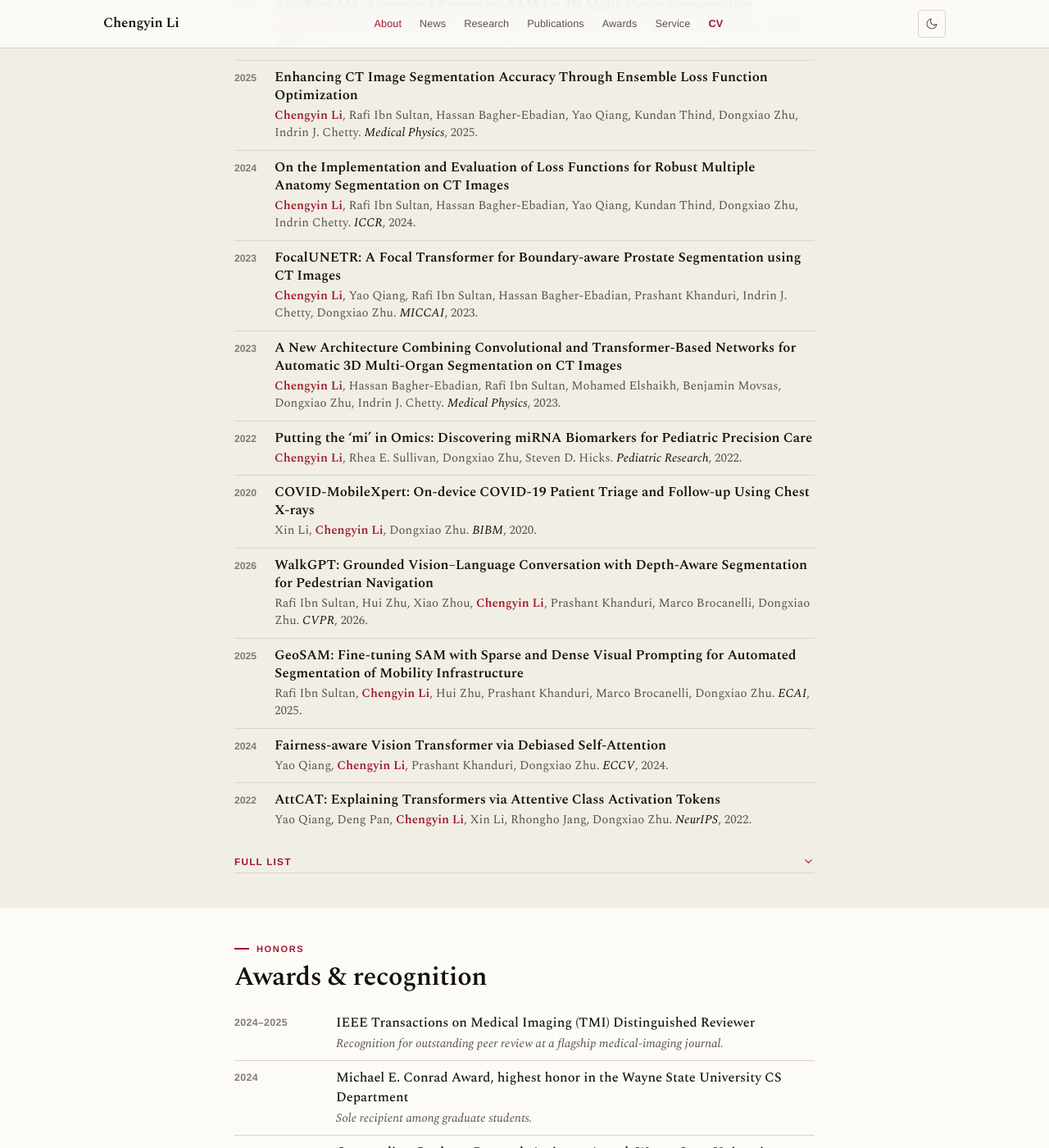
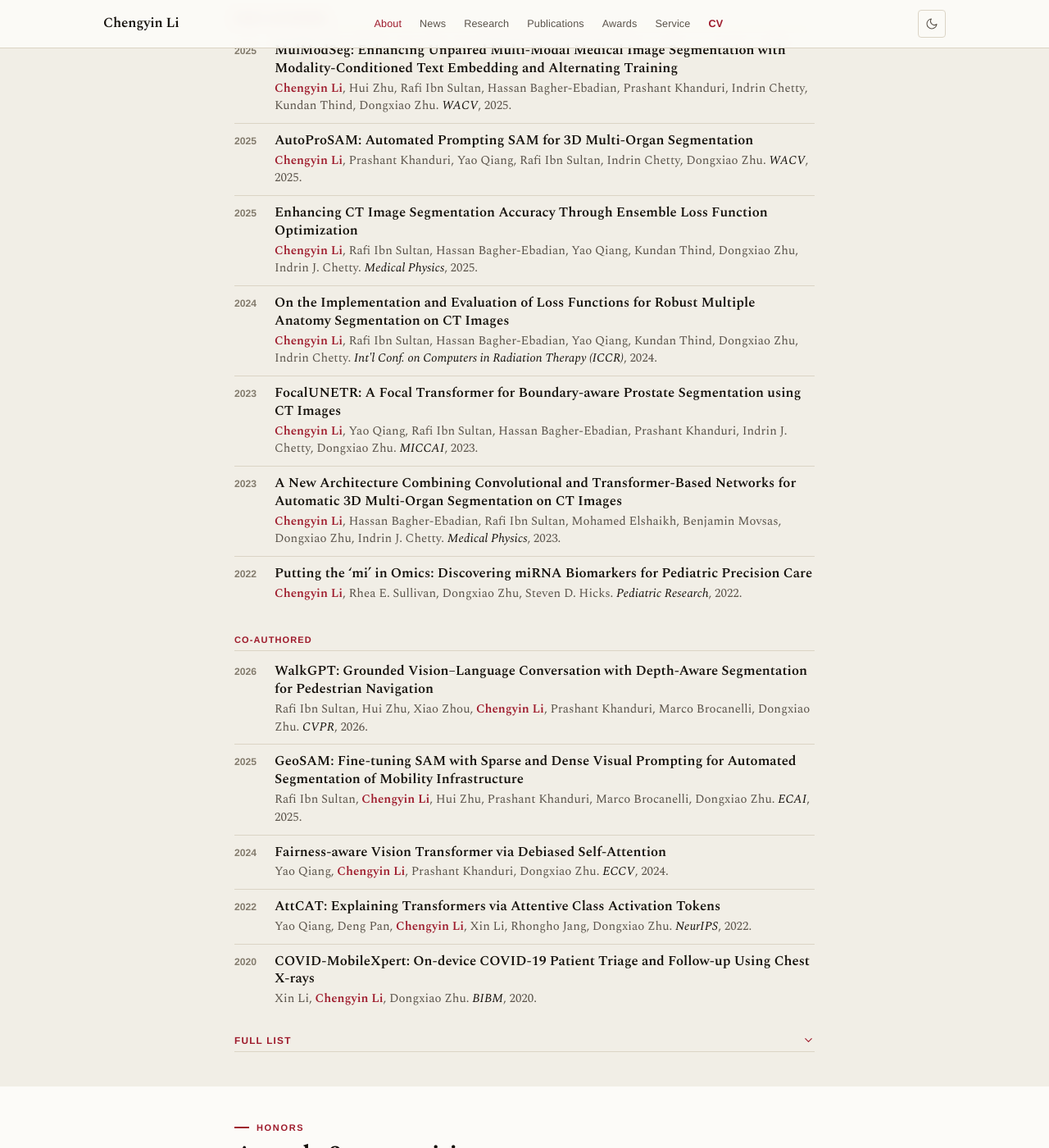
Before and after one commit to ChengyinLee/chengyinlee.github.io, a Jekyll site: the page built from _pages/about.md, in a window 1280 px wide and 1400 px high, scrolled down 1969 px. Shown: the whole window at 82% size. Built offline with Jekyll 4.4.1, drawn with Linux system fonts in a browser that asks for light colours; some of the changed text lies outside the part shown.

Commit message:
Redesign + 2026 content update (EB1A-focused)

```diff
--- a/_data/news.yml
+++ b/_data/news.yml
@@ -10,7 +10,7 @@
   text: "<strong>WalkGPT</strong> accepted to <strong>CVPR 2026</strong>."
 - date: "2026.01"
   icon: "💼"
-  text: "Serving as PC member / reviewer for <strong>ICLR 2026, AAAI 2026, CVPR 2026, ICCV 2026, MICCAI 2026,</strong> and <strong>NeurIPS 2026</strong>."
+  text: "Serving as PC member / reviewer for <strong>ICLR 2026, AAAI 2026, CVPR 2026, ECCV 2026, MICCAI 2026,</strong> and <strong>NeurIPS 2026</strong>."
 - date: "2025.10"
   icon: "🚁"
   text: "Presented <strong>GeoSAM</strong> at <strong>ECAI 2025</strong> (Bologna, Italy)."
--- a/_data/selected.yml
+++ b/_data/selected.yml
@@ -1,56 +1,65 @@
-# Selected publications shown by default (ordered). Full list lives in publications.yml.
-- title: "MulModSeg: Enhancing Unpaired Multi-Modal Medical Image Segmentation with Modality-Conditioned Text Embedding and Alternating Training"
-  authors: "Chengyin Li, Hui Zhu, Rafi Ibn Sultan, Hassan Bagher-Ebadian, Prashant Khanduri, Indrin Chetty, Kundan Thind, Dongxiao Zhu"
-  venue: "WACV"
-  year: 2025
-  url: "https://arxiv.org/abs/2411.15576"
-- title: "AutoProSAM: Automated Prompting SAM for 3D Multi-Organ Segmentation"
-  authors: "Chengyin Li, Prashant Khanduri, Yao Qiang, Rafi Ibn Sultan, Indrin Chetty, Dongxiao Zhu"
-  venue: "WACV"
-  year: 2025
-  url: "https://arxiv.org/abs/2308.14936"
-- title: "Enhancing CT Image Segmentation Accuracy Through Ensemble Loss Function Optimization"
-  authors: "Chengyin Li, Rafi Ibn Sultan, Hassan Bagher-Ebadian, Yao Qiang, Kundan Thind, Dongxiao Zhu, Indrin J. Chetty"
-  venue: "Medical Physics"
-  year: 2025
-- title: "On the Implementation and Evaluation of Loss Functions for Robust Multiple Anatomy Segmentation on CT Images"
-  authors: "Chengyin Li, Rafi Ibn Sultan, Hassan Bagher-Ebadian, Yao Qiang, Kundan Thind, Dongxiao Zhu, Indrin Chetty"
-  venue: "ICCR"
-  year: 2024
-- title: "FocalUNETR: A Focal Transformer for Boundary-aware Prostate Segmentation using CT Images"
-  authors: "Chengyin Li, Yao Qiang, Rafi Ibn Sultan, Hassan Bagher-Ebadian, Prashant Khanduri, Indrin J. Chetty, Dongxiao Zhu"
-  venue: "MICCAI"
-  year: 2023
-  url: "https://link.springer.com/chapter/10.1007/978-3-031-43898-1_57"
-- title: "A New Architecture Combining Convolutional and Transformer-Based Networks for Automatic 3D Multi-Organ Segmentation on CT Images"
-  authors: "Chengyin Li, Hassan Bagher-Ebadian, Rafi Ibn Sultan, Mohamed Elshaikh, Benjamin Movsas, Dongxiao Zhu, Indrin J. Chetty"
-  venue: "Medical Physics"
-  year: 2023
-  url: "https://aapm.onlinelibrary.wiley.com/doi/10.1002/mp.16750"
-- title: "Putting the ‘mi’ in Omics: Discovering miRNA Biomarkers for Pediatric Precision Care"
-  authors: "Chengyin Li, Rhea E. Sullivan, Dongxiao Zhu, Steven D. Hicks"
-  venue: "Pediatric Research"
-  year: 2022
-- title: "COVID-MobileXpert: On-device COVID-19 Patient Triage and Follow-up Using Chest X-rays"
-  authors: "Xin Li, Chengyin Li, Dongxiao Zhu"
-  venue: "BIBM"
-  year: 2020
-  url: "https://www.computer.org/csdl/proceedings-article/bibm/2020/09313217/1qmfVqaDpba"
-- title: "WalkGPT: Grounded Vision–Language Conversation with Depth-Aware Segmentation for Pedestrian Navigation"
-  authors: "Rafi Ibn Sultan, Hui Zhu, Xiao Zhou, Chengyin Li, Prashant Khanduri, Marco Brocanelli, Dongxiao Zhu"
-  venue: "CVPR"
-  year: 2026
-- title: "GeoSAM: Fine-tuning SAM with Sparse and Dense Visual Prompting for Automated Segmentation of Mobility Infrastructure"
-  authors: "Rafi Ibn Sultan, Chengyin Li, Hui Zhu, Prashant Khanduri, Marco Brocanelli, Dongxiao Zhu"
-  venue: "ECAI"
-  year: 2025
-- title: "Fairness-aware Vision Transformer via Debiased Self-Attention"
-  authors: "Yao Qiang, Chengyin Li, Prashant Khanduri, Dongxiao Zhu"
-  venue: "ECCV"
-  year: 2024
-  url: "https://arxiv.org/abs/2301.13803"
-- title: "AttCAT: Explaining Transformers via Attentive Class Activation Tokens"
-  authors: "Yao Qiang, Deng Pan, Chengyin Li, Xin Li, Rhongho Jang, Dongxiao Zhu"
-  venue: "NeurIPS"
-  year: 2022
-  url: "https://proceedings.neurips.cc/paper_files/paper/2022/file/20e45668fefa793bd9f2edf19be12c4b-Paper-Conference.pdf"
+# Selected publications, grouped by authorship role and newest-first within each group.
+# Full list lives in publications.yml. `me` (Chengyin Li) is highlighted in the template.
+- group: "First-authored"
+  items:
+    - title: "MulModSeg: Enhancing Unpaired Multi-Modal Medical Image Segmentation with Modality-Conditioned Text Embedding and Alternating Training"
+      authors: "Chengyin Li, Hui Zhu, Rafi Ibn Sultan, Hassan Bagher-Ebadian, Prashant Khanduri, Indrin Chetty, Kundan Thind, Dongxiao Zhu"
+      venue: "WACV"
+      year: 2025
+      url: "https://arxiv.org/abs/2411.15576"
+    - title: "AutoProSAM: Automated Prompting SAM for 3D Multi-Organ Segmentation"
+      authors: "Chengyin Li, Prashant Khanduri, Yao Qiang, Rafi Ibn Sultan, Indrin Chetty, Dongxiao Zhu"
+      venue: "WACV"
+      year: 2025
+      url: "https://arxiv.org/abs/2308.14936"
+    - title: "Enhancing CT Image Segmentation Accuracy Through Ensemble Loss Function Optimization"
+      authors: "Chengyin Li, Rafi Ibn Sultan, Hassan Bagher-Ebadian, Yao Qiang, Kundan Thind, Dongxiao Zhu, Indrin J. Chetty"
+      venue: "Medical Physics"
+      year: 2025
+      url: "https://doi.org/10.1002/mp.17848"
+    - title: "On the Implementation and Evaluation of Loss Functions for Robust Multiple Anatomy Segmentation on CT Images"
+      authors: "Chengyin Li, Rafi Ibn Sultan, Hassan Bagher-Ebadian, Yao Qiang, Kundan Thind, Dongxiao Zhu, Indrin Chetty"
+      venue: "Int'l Conf. on Computers in Radiation Therapy (ICCR)"
+      year: 2024
+      url: "https://www.iccr2024.org/papers/526351.pdf"
+    - title: "FocalUNETR: A Focal Transformer for Boundary-aware Prostate Segmentation using CT Images"
+      authors: "Chengyin Li, Yao Qiang, Rafi Ibn Sultan, Hassan Bagher-Ebadian, Prashant Khanduri, Indrin J. Chetty, Dongxiao Zhu"
+      venue: "MICCAI"
+      year: 2023
+      url: "https://link.springer.com/chapter/10.1007/978-3-031-43898-1_57"
+    - title: "A New Architecture Combining Convolutional and Transformer-Based Networks for Automatic 3D Multi-Organ Segmentation on CT Images"
+      authors: "Chengyin Li, Hassan Bagher-Ebadian, Rafi Ibn Sultan, Mohamed Elshaikh, Benjamin Movsas, Dongxiao Zhu, Indrin J. Chetty"
+      venue: "Medical Physics"
+      year: 2023
+      url: "https://aapm.onlinelibrary.wiley.com/doi/10.1002/mp.16750"
+    - title: "Putting the ‘mi’ in Omics: Discovering miRNA Biomarkers for Pediatric Precision Care"
+      authors: "Chengyin Li, Rhea E. Sullivan, Dongxiao Zhu, Steven D. Hicks"
+      venue: "Pediatric Research"
+      year: 2022
+      url: "https://doi.org/10.1038/s41390-022-02206-5"
+- group: "Co-authored"
+  items:
+    - title: "WalkGPT: Grounded Vision–Language Conversation with Depth-Aware Segmentation for Pedestrian Navigation"
+      authors: "Rafi Ibn Sultan, Hui Zhu, Xiao Zhou, Chengyin Li, Prashant Khanduri, Marco Brocanelli, Dongxiao Zhu"
+      venue: "CVPR"
+      year: 2026
+    - title: "GeoSAM: Fine-tuning SAM with Sparse and Dense Visual Prompting for Automated Segmentation of Mobility Infrastructure"
+      authors: "Rafi Ibn Sultan, Chengyin Li, Hui Zhu, Prashant Khanduri, Marco Brocanelli, Dongxiao Zhu"
+      venue: "ECAI"
+      year: 2025
+      url: "https://arxiv.org/abs/2311.11319"
+    - title: "Fairness-aware Vision Transformer via Debiased Self-Attention"
+      authors: "Yao Qiang, Chengyin Li, Prashant Khanduri, Dongxiao Zhu"
+      venue: "ECCV"
+      year: 2024
+      url: "https://arxiv.org/abs/2301.13803"
+    - title: "AttCAT: Explaining Transformers via Attentive Class Activation Tokens"
+      authors: "Yao Qiang, Deng Pan, Chengyin Li, Xin Li, Rhongho Jang, Dongxiao Zhu"
+      venue: "NeurIPS"
+      year: 2022
+      url: "https://proceedings.neurips.cc/paper_files/paper/2022/file/20e45668fefa793bd9f2edf19be12c4b-Paper-Conference.pdf"
+    - title: "COVID-MobileXpert: On-device COVID-19 Patient Triage and Follow-up Using Chest X-rays"
+      authors: "Xin Li, Chengyin Li, Dongxiao Zhu"
+      venue: "BIBM"
+      year: 2020
+      url: "https://www.computer.org/csdl/proceedings-article/bibm/2020/09313217/1qmfVqaDpba"
--- a/_data/service.yml
+++ b/_data/service.yml
@@ -20,6 +20,6 @@ journals:
   - { venue: "Computers in Biology and Medicine", years: "2025" }
   - { venue: "Journal of Medical Imaging", years: "2024" }
   - { venue: "Smart Health", years: "2023" }
-  - { venue: "Scientific Reports (Nature)", years: "2021" }
+  - { venue: "Scientific Reports (Nature Portfolio)", years: "2021" }
 teaching:
   - "Graduate Teaching Assistant, Computer &amp; Information Engineering, The Chinese University of Hong Kong (Shenzhen), 2017–2018"
--- a/_layouts/default.html
+++ b/_layouts/default.html
@@ -36,6 +53,7 @@
 {% capture ic_scholar %}<svg viewBox="0 0 24 24" fill="none" stroke="currentColor" stroke-width="1.6" stroke-linecap="round" stroke-linejoin="round"><path d="M22 10 12 5 2 10l10 5 10-5Z"/><path d="M6 12v5c0 1 2.5 3 6 3s6-2 6-3v-5"/></svg>{% endcapture %}
 {% capture ic_linkedin %}<svg viewBox="0 0 24 24" fill="currentColor"><path d="M20.45 20.45h-3.56v-5.57c0-1.33-.02-3.04-1.85-3.04-1.85 0-2.13 1.45-2.13 2.94v5.67H9.35V9h3.42v1.56h.05c.48-.9 1.64-1.85 3.37-1.85 3.6 0 4.27 2.37 4.27 5.46v6.28zM5.34 7.43a2.06 2.06 0 1 1 0-4.13 2.06 2.06 0 0 1 0 4.13zM7.12 20.45H3.56V9h3.56v11.45zM22.22 0H1.77C.79 0 0 .77 0 1.73v20.54C0 23.23.79 24 1.77 24h20.45c.98 0 1.78-.77 1.78-1.73V1.73C24 .77 23.2 0 22.22 0z"/></svg>{% endcapture %}
 {% capture ic_cv %}<svg viewBox="0 0 24 24" fill="none" stroke="currentColor" stroke-width="1.6" stroke-linecap="round" stroke-linejoin="round"><path d="M14 2H6a2 2 0 0 0-2 2v16a2 2 0 0 0 2 2h12a2 2 0 0 0 2-2V8Z"/><path d="M14 2v6h6"/><path d="M16 13H8M16 17H8M10 9H8"/></svg>{% endcapture %}
+{% capture ic_dblp %}<svg viewBox="0 0 24 24" fill="none" stroke="currentColor" stroke-width="1.7" stroke-linecap="round" stroke-linejoin="round" aria-hidden="true"><path d="M4 6h13M4 12h16M4 18h10"/></svg>{% endcapture %}
 
 <header class="nav" id="nav">
   <div class="container nav__inner">
@@ -74,6 +92,7 @@
           <a class="hlink" href="mailto:{{ author.email }}">{{ ic_mail }}<span>Email</span></a>
           <a class="hlink" href="{{ author.googlescholar }}" target="_blank" rel="noopener">{{ ic_scholar }}<span>Google Scholar</span></a>
           <a class="hlink" href="https://www.linkedin.com/in/{{ author.linkedin }}" target="_blank" rel="noopener">{{ ic_linkedin }}<span>LinkedIn</span></a>
+          {% if author.dblp %}<a class="hlink" href="{{ author.dblp }}" target="_blank" rel="noopener">{{ ic_dblp }}<span>DBLP</span></a>{% endif %}
           {% if author.orcid %}<a class="hlink" href="{{ author.orcid }}" target="_blank" rel="noopener"><span>ORCID</span></a>{% endif %}
           <a class="hlink hlink--cv" href="{{ author.cv | relative_url }}" target="_blank" rel="noopener">{{ ic_cv }}<span>Curriculum Vitae</span></a>
         </div>
@@ -87,8 +106,8 @@
   {% if m.show %}
   <section class="metrics" aria-label="Research impact">
     <div class="container">
-      <button class="metrics__toggle" id="metricsToggle" aria-expanded="false" aria-controls="metricsPanel">Research metrics<svg class="chev" viewBox="0 0 24 24" fill="none" stroke="currentColor" stroke-width="1.8" stroke-linecap="round" stroke-linejoin="round"><path d="m6 9 6 6 6-6"/></svg></button>
-      <div class="metrics__panel" id="metricsPanel" hidden>
+      <button class="metrics__toggle open" id="metricsToggle" aria-expanded="true" aria-controls="metricsPanel">Research metrics<svg class="chev" viewBox="0 0 24 24" fill="none" stroke="currentColor" stroke-width="1.8" stroke-linecap="round" stroke-linejoin="round"><path d="m6 9 6 6 6-6"/></svg></button>
+      <div class="metrics__panel" id="metricsPanel">
         <div class="metrics__row">
           <div class="metric"><span class="metric__num" id="total_cit">{{ m.citations }}</span><span class="metric__label">Citations</span></div>
           <div class="metric"><span class="metric__num">{{ m.hindex }}</span><span class="metric__label">h-index</span></div>
@@ -148,8 +167,11 @@
       <div class="disclosure">
         <button class="disclosure__h" data-target="selList" aria-expanded="true">Selected<svg class="chev" viewBox="0 0 24 24" fill="none" stroke="currentColor" stroke-width="1.8" stroke-linecap="round" stroke-linejoin="round"><path d="m6 9 6 6 6-6"/></svg></button>
         <div class="disclosure__body" id="selList">
+          {% for g in site.data.selected %}
+          <div class="pubgroup">
+            <h3 class="pubgroup__h">{{ g.group }}</h3>
             <ol class="pubs">
-            {% for pub in site.data.selected %}
+              {% for pub in g.items %}
               <li class="pub">
                 <span class="pub__tag">{{ pub.year }}</span>
                 <div class="pub__body">
@@ -159,6 +181,8 @@
               </li>
               {% endfor %}
             </ol>
+          </div>
+          {% endfor %}
         </div>
       </div>
 
@@ -252,6 +276,7 @@
         <a href="mailto:{{ author.email }}" aria-label="Email">{{ ic_mail }}</a>
         <a href="{{ author.googlescholar }}" target="_blank" rel="noopener" aria-label="Google Scholar">{{ ic_scholar }}</a>
         <a href="https://www.linkedin.com/in/{{ author.linkedin }}" target="_blank" rel="noopener" aria-label="LinkedIn">{{ ic_linkedin }}</a>
+        {% if author.dblp %}<a href="{{ author.dblp }}" target="_blank" rel="noopener" aria-label="DBLP">{{ ic_dblp }}</a>{% endif %}
         <a href="{{ author.cv | relative_url }}" target="_blank" rel="noopener" aria-label="CV">{{ ic_cv }}</a>
       </div>
     </div>
```
Also changed, not shown: other parts of _layouts/default.html (+17 -0 lines), _data/publications.yml (+9 -2 lines). Lines whose indentation alone changed are shown as unchanged.
